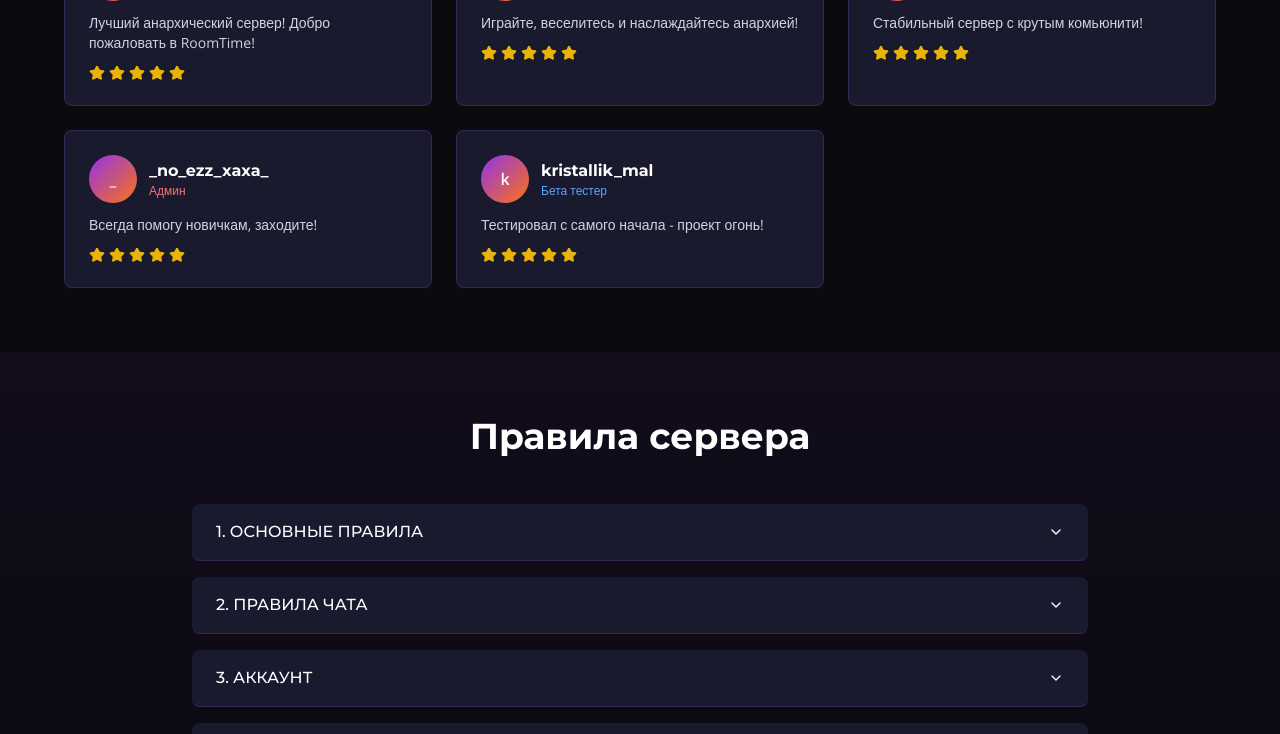
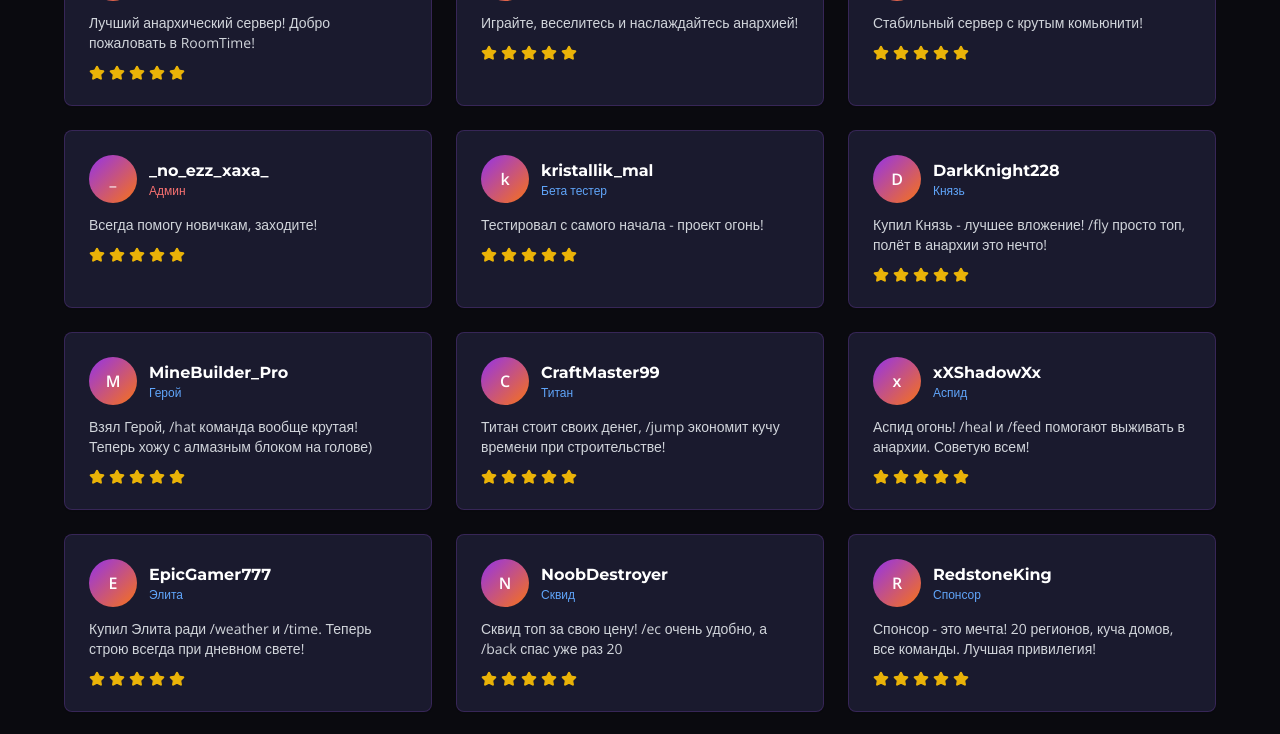
Before and after one commit to pr-poehali-dev/funtime-site-clone, a React (Vite) app: page / in a window 1280 px wide. Shown: the part 3240-3974 px from the top of the page. Built offline with nearby package versions, Linux system fonts and the light colour scheme.

Commit message:
Добавлен фейковый социальный proof для доната

```diff
--- a/src/pages/Index.tsx
+++ b/src/pages/Index.tsx
@@ -37,7 +37,17 @@ const REVIEWS = [
   { author: 'umQKoKiq', role: 'Создатель', text: 'Играйте, веселитесь и наслаждайтесь анархией!', rating: 5 },
   { author: 'TukeInside', role: 'Создатель', text: 'Стабильный сервер с крутым комьюнити!', rating: 5 },
   { author: '_no_ezz_xaxa_', role: 'Админ', text: 'Всегда помогу новичкам, заходите!', rating: 5 },
-  { author: 'kristallik_mal', role: 'Бета тестер', text: 'Тестировал с самого начала - проект огонь!', rating: 5 }
+  { author: 'kristallik_mal', role: 'Бета тестер', text: 'Тестировал с самого начала - проект огонь!', rating: 5 },
+  { author: 'DarkKnight228', role: 'Князь', text: 'Купил Князь - лучшее вложение! /fly просто топ, полёт в анархии это нечто!', rating: 5 },
+  { author: 'MineBuilder_Pro', role: 'Герой', text: 'Взял Герой, /hat команда вообще крутая! Теперь хожу с алмазным блоком на голове)', rating: 5 },
+  { author: 'CraftMaster99', role: 'Титан', text: 'Титан стоит своих денег, /jump экономит кучу времени при строительстве!', rating: 5 },
+  { author: 'xXShadowXx', role: 'Аспид', text: 'Аспид огонь! /heal и /feed помогают выживать в анархии. Советую всем!', rating: 5 },
+  { author: 'EpicGamer777', role: 'Элита', text: 'Купил Элита ради /weather и /time. Теперь строю всегда при дневном свете!', rating: 5 },
+  { author: 'NoobDestroyer', role: 'Сквид', text: 'Сквид топ за свою цену! /ec очень удобно, а /back спас уже раз 20', rating: 5 },
+  { author: 'RedstoneKing', role: 'Спонсор', text: 'Спонсор - это мечта! 20 регионов, куча домов, все команды. Лучшая привилегия!', rating: 5 },
+  { author: 'SteveTheBest', role: 'Страж', text: 'Начал со Стража - отличный старт! Донат-чат и базовые команды за 16 рублей', rating: 4 },
+  { author: 'EnderPearl_', role: 'Герцог', text: 'Герцог просто имба! Вход на полный сервер и нет задержки тп - это сила!', rating: 5 },
+  { author: 'DiamondHunter', role: 'Принц', text: 'Принц крутая привилегия, портативные столы очень экономят время в шахтах!', rating: 5 }
 ];
 
 export default function Index() {
```
